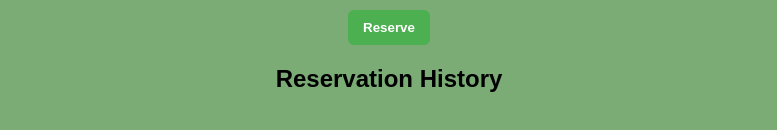
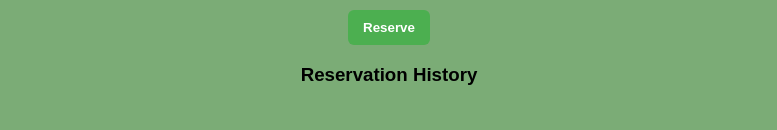
Before and after one commit to rishi14052003/RESTAURANT-RESERVATION-AND-OREDERING-WEB-APPLICATION, a React (Create React App) app: page / in a window 1280 px wide. Shown: the part 771-901 px from the top of the page, without its empty margins (251-1028 px from the left). Built offline with nearby package versions, Linux system fonts and the light colour scheme.

Commit message:
Update TableHistory.js

```diff
--- a/TableHistory.js
+++ b/TableHistory.js
@@ -3,7 +3,7 @@ import React from "react";
 function TableHistory({ reservations, onTableClick }) {
   return (
     <div>
-      <h2>Reservation History</h2>
+      <h3>Reservation History</h3>
       <ul style={{ listStyle: "none", padding: 0 }}>
         {reservations.map((res, index) => (
           <li
```
